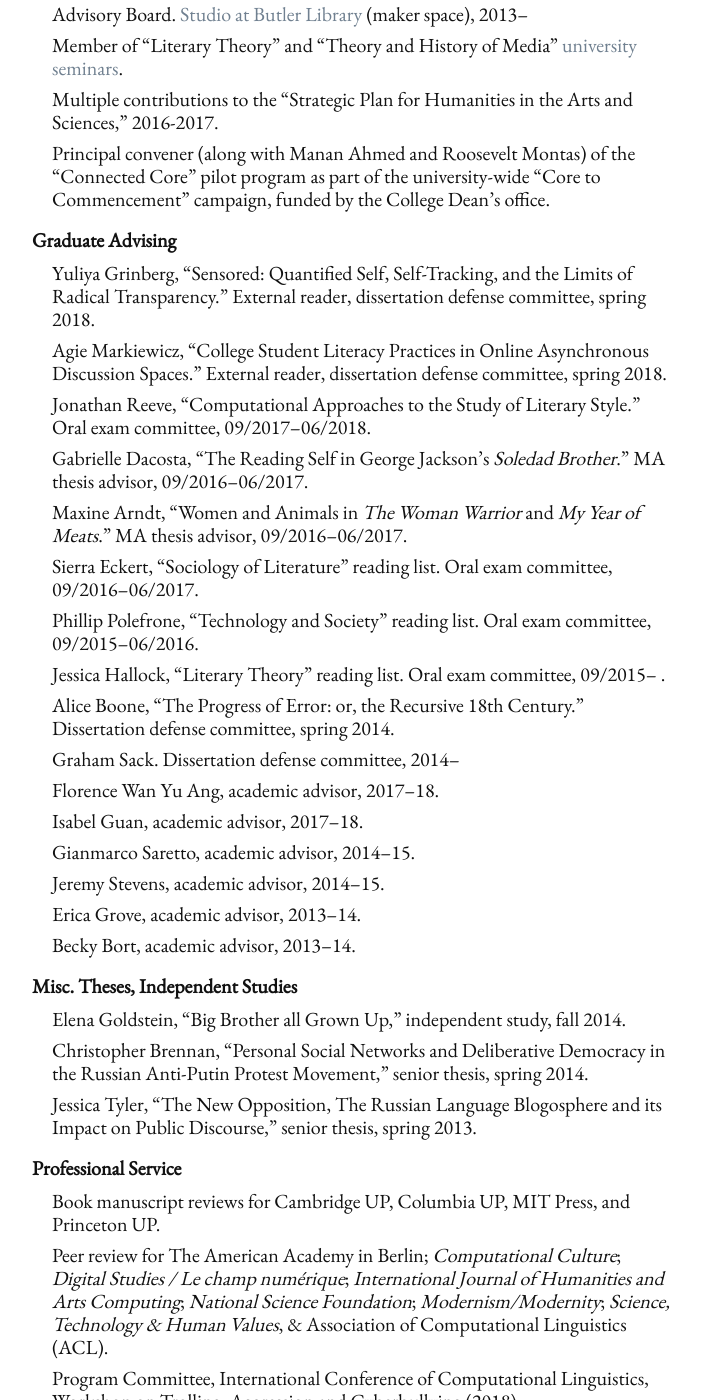
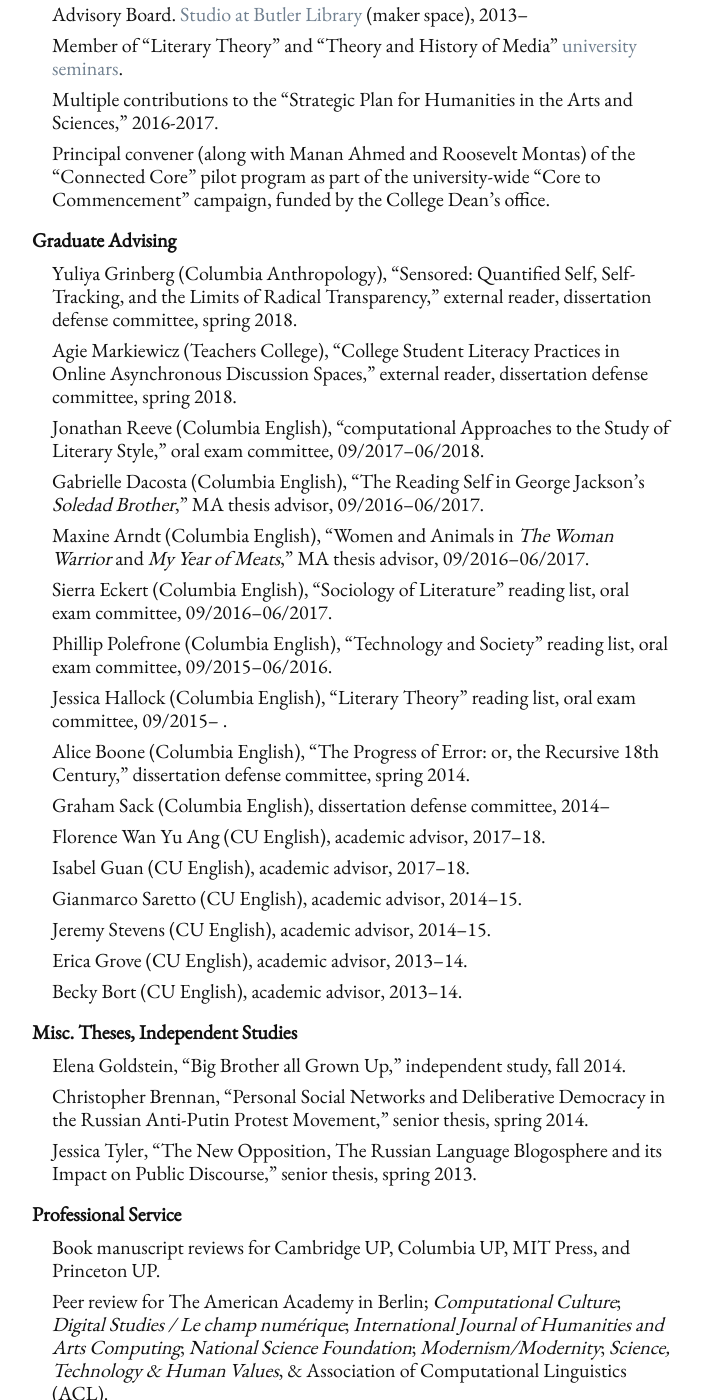
Before and after one commit to denten/denten.github.io, a Jekyll site: the page built from _pages/service.md, in a window 1280 px wide and 1400 px high, scrolled down 596 px. Shown: the whole window, without its empty margins (288-991 px from the left). Built offline with Jekyll 4.4.1, drawn with Linux system fonts in a browser that asks for light colours.

Commit message:
tweak the service a bit

```diff
--- a/_includes/CV/08-service.md
+++ b/_includes/CV/08-service.md
@@ -37,33 +37,33 @@ Commencement" campaign, funded by the College Dean's office.
 
 #### Graduate Advising
 
-- Yuliya Grinberg, "Sensored: Quantified Self, Self-Tracking, and the Limits
-  of Radical Transparency." External reader, dissertation defense committee,
-spring 2018.
-- Agie Markiewicz, "College Student Literacy Practices in Online Asynchronous
-  Discussion Spaces." External reader, dissertation defense committee, spring
-2018.
-- Jonathan Reeve, "Computational Approaches to the Study of Literary Style."
-  Oral exam committee, 09/2017--06/2018.
-- Gabrielle Dacosta, "The Reading Self in George Jackson’s *Soledad Brother*."
-  MA thesis advisor, 09/2016--06/2017.
-- Maxine Arndt, "Women and Animals in *The Woman Warrior* and *My Year of
-  Meats*." MA thesis advisor, 09/2016--06/2017.
-- Sierra Eckert, "Sociology of Literature" reading list. Oral exam committee,
-  09/2016--06/2017.
-- Phillip Polefrone, "Technology and Society" reading list. Oral exam
-  committee, 09/2015--06/2016.
-- Jessica Hallock, "Literary Theory" reading list. Oral exam committee,
-  09/2015-- .
-- Alice Boone, "The Progress of Error: or, the Recursive 18th Century."
-  Dissertation defense committee, spring 2014.
-- Graham Sack. Dissertation defense committee, 2014--
-- Florence Wan Yu Ang, academic advisor, 2017--18.
-- Isabel Guan, academic advisor, 2017--18.
-- Gianmarco Saretto, academic advisor, 2014--15.
-- Jeremy Stevens, academic advisor, 2014--15.
-- Erica Grove, academic advisor, 2013--14.
-- Becky Bort, academic advisor, 2013--14.
+- Yuliya Grinberg (Columbia Anthropology), "Sensored: Quantified Self,
+  Self-Tracking, and the Limits of Radical Transparency," external reader,
+dissertation defense committee, spring 2018.
+- Agie Markiewicz (Teachers College), "College Student Literacy Practices in
+  Online Asynchronous Discussion Spaces," external reader, dissertation
+defense committee, spring 2018.
+- Jonathan Reeve (Columbia English), "computational Approaches to the Study of
+  Literary Style," oral exam committee, 09/2017--06/2018.
+- Gabrielle Dacosta (Columbia English), "The Reading Self in George Jackson’s
+  *Soledad Brother*," MA thesis advisor, 09/2016--06/2017.
+- Maxine Arndt (Columbia English), "Women and Animals in *The Woman Warrior*
+  and *My Year of Meats*," MA thesis advisor, 09/2016--06/2017.
+- Sierra Eckert (Columbia English), "Sociology of Literature" reading list,
+  oral exam committee, 09/2016--06/2017.
+- Phillip Polefrone (Columbia English), "Technology and Society" reading list,
+  oral exam committee, 09/2015--06/2016.
+- Jessica Hallock (Columbia English), "Literary Theory" reading list, oral
+  exam committee, 09/2015-- .
+- Alice Boone (Columbia English), "The Progress of Error: or, the Recursive
+  18th Century," dissertation defense committee, spring 2014.
+- Graham Sack (Columbia English), dissertation defense committee, 2014--
+- Florence Wan Yu Ang (CU English), academic advisor, 2017--18.
+- Isabel Guan (CU English), academic advisor, 2017--18.
+- Gianmarco Saretto (CU English), academic advisor, 2014--15.
+- Jeremy Stevens (CU English), academic advisor, 2014--15.
+- Erica Grove (CU English), academic advisor, 2013--14.
+- Becky Bort (CU English), academic advisor, 2013--14.
 
 #### Misc. Theses, Independent Studies
 
```
